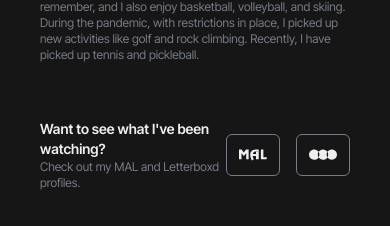
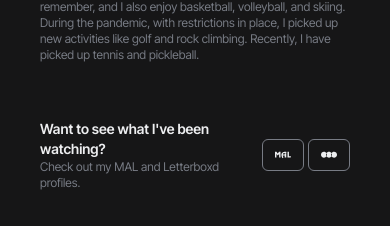
Before and after one commit to MoleXprof/MoleXprof.github.io, a Next.js app: page / in a window 390 px wide. Shown: the part 1019-1245 px from the top of the page. Built offline with nearby package versions, Linux system fonts and the light colour scheme; a web font is replaced by a local one.

Commit message:
Minor changes for responsiveness

```diff
--- a/components/experience.tsx
+++ b/components/experience.tsx
@@ -154,12 +154,13 @@ const Experience = () => {
                     </p>
                 </div>
 
-                <div className="border border-text-body py-1.5 md:py-2.5 font-bold px-3 md:px-5 rounded-md hover:bg-background-hover text-xs md:text-base cursor-pointer">
-                    <button className="download-btn flex gap-1 justify-center items-center" onClick={saveResume}>
-                        <PiFileText />
-                        {"Resume"}
+                <button
+                    className="download-btn flex gap-1 justify-center items-center border border-text-body py-1.5 md:py-2.5 font-bold px-3 md:px-5 rounded-md hover:bg-background-hover text-xs md:text-base cursor-pointer"
+                    onClick={saveResume}
+                >
+                    <PiFileText />
+                    {"Resume"}
                 </button>
-                </div>
             </div>
         </div>
     );
--- a/components/films.tsx
+++ b/components/films.tsx
@@ -14,27 +14,24 @@ const Films = () => {
                 </p>
             </div>
 
-            <div className="flex gap-4">
-                <div className="border border-text-body py-1.5 md:py-2.5 font-bold px-3 md:px-5 rounded-md hover:bg-background-hover text-xs md:text-base cursor-pointer">
+            <div className="flex gap-1 md:gap-4">
                 <Link
-                        className="download-btn flex gap-1 justify-center items-center"
+                    className="download-btn flex gap-1 justify-center items-center border border-text-body py-1.5 md:py-2.5 font-bold px-3 md:px-5 rounded-md hover:bg-background-hover cursor-pointer"
                     href={"https://myanimelist.net/profile/MoleXprof"}
                     target="_blank"
                     rel="noopener noreferrer"
                 >
-                        <SiMyanimelist className="h-7 w-7" />
+                    <SiMyanimelist className="h-[18px] md:h-7 w-4 md:w-7" />
                 </Link>
-                </div>
-                <div className="border border-text-body py-1.5 md:py-2.5 font-bold px-3 md:px-5 rounded-md hover:bg-background-hover text-xs md:text-base cursor-pointer">
+
                 <Link
-                        className="download-btn flex gap-1 justify-center items-center"
+                    className="download-btn flex gap-1 justify-center items-center border border-text-body py-1.5 md:py-2.5 font-bold px-3 md:px-5 rounded-md hover:bg-background-hover cursor-pointer"
                     href={"https://letterboxd.com/Xprof"}
                     target="_blank"
                     rel="noopener noreferrer"
                 >
-                        <FaLetterboxd className="h-7 w-7" />
+                    <FaLetterboxd className="h-[18px] md:h-7 w-4 md:w-7" />
                 </Link>
-                </div>
             </div>
         </div>
     );
```
Lines whose indentation alone changed are shown as unchanged.
